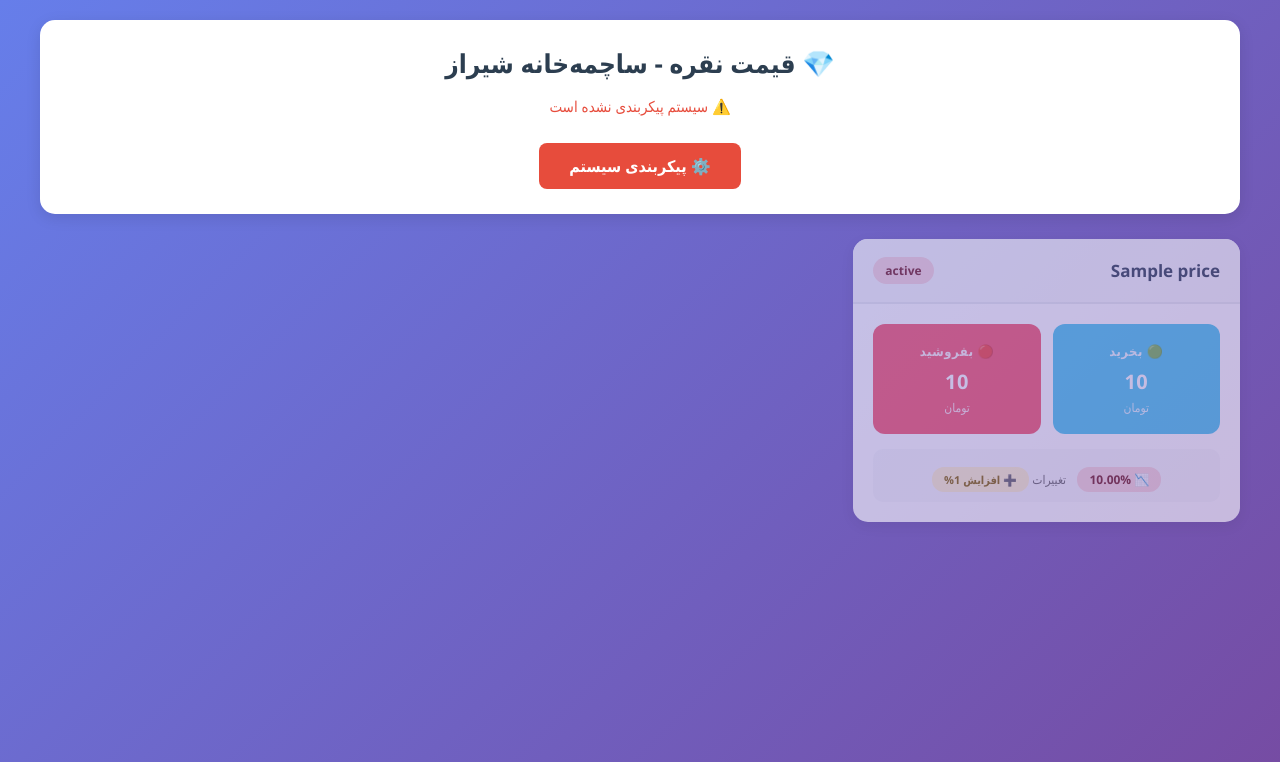
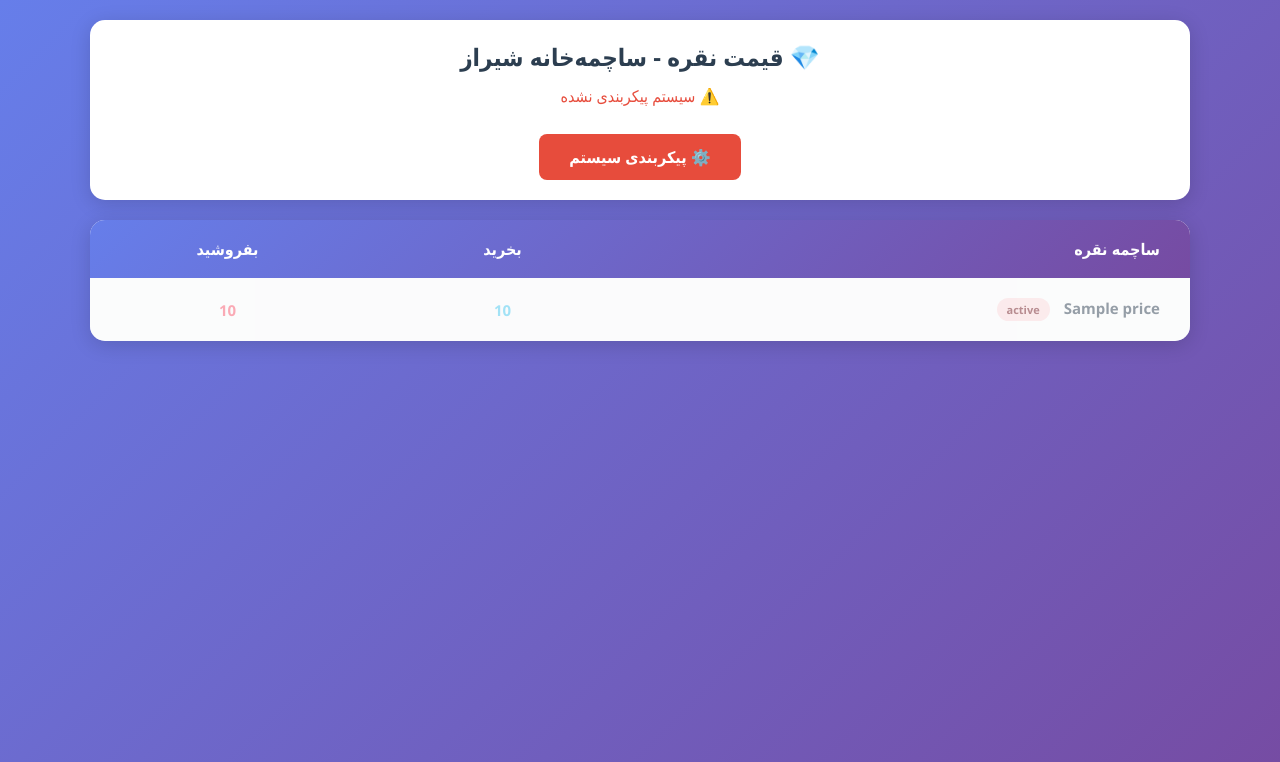
Before and after one commit to engmiladfrs20/shiraz-silver-scraper, a Flask app: template templates/index.html in a window 1280 px wide. Shown: the top 762 px of the page. Run offline with Flask 3, Linux system fonts and the light colour scheme; the template is opened without the code that fills it: most values are stand-ins (such as "Sample title", 1, 10 or a date in 2020).

Commit message:
Update index.html

```diff
--- a/templates/index.html
+++ b/templates/index.html
@@ -19,41 +19,29 @@
         }
 
         .container {
-            max-width: 1200px;
+            max-width: 1100px;
             margin: 0 auto;
         }
 
         .header {
             background: white;
             border-radius: 15px;
-            padding: 25px;
-            margin-bottom: 25px;
-            box-shadow: 0 4px 15px rgba(0,0,0,0.1);
+            padding: 20px;
+            margin-bottom: 20px;
+            box-shadow: 0 4px 20px rgba(0,0,0,0.15);
             text-align: center;
         }
 
         .header h1 {
             color: #2c3e50;
-            font-size: 26px;
-            margin-bottom: 15px;
+            font-size: 24px;
+            margin-bottom: 10px;
         }
 
         .header-info {
-            display: flex;
-            justify-content: center;
-            gap: 20px;
-            flex-wrap: wrap;
-            margin-top: 12px;
+            color: #27ae60;
             font-size: 14px;
-        }
-
-        .info-badge {
-            background: #27ae60;
-            color: white;
-            padding: 6px 14px;
-            border-radius: 20px;
-            font-size: 13px;
-            font-weight: bold;
+            font-weight: 600;
         }
 
         .setup-link {
@@ -64,59 +52,92 @@
             color: white;
             text-decoration: none;
             border-radius: 8px;
-            transition: background 0.3s;
             font-weight: bold;
         }
 
-        .setup-link:hover {
-            background: #c0392b;
-        }
-
-        .prices-grid {
-            display: grid;
-            grid-template-columns: repeat(auto-fill, minmax(350px, 1fr));
-            gap: 20px;
-            margin-bottom: 30px;
-        }
-
-        .price-card {
+        .prices-table-wrapper {
             background: white;
             border-radius: 15px;
             padding: 0;
-            box-shadow: 0 4px 15px rgba(0,0,0,0.1);
+            box-shadow: 0 4px 20px rgba(0,0,0,0.15);
             overflow: hidden;
-            transition: transform 0.3s, box-shadow 0.3s;
         }
 
-        .price-card:hover {
-            transform: translateY(-5px);
-            box-shadow: 0 8px 25px rgba(0,0,0,0.15);
+        .prices-table {
+            width: 100%;
+            border-collapse: collapse;
         }
 
-        .price-card.inactive {
-            opacity: 0.6;
+        .prices-table thead {
+            background: linear-gradient(135deg, #667eea 0%, #764ba2 100%);
         }
 
-        .card-header {
+        .prices-table thead th {
+            padding: 18px 15px;
+            text-align: center;
+            color: white;
+            font-size: 16px;
+            font-weight: 700;
+        }
+
+        .prices-table thead th:first-child {
+            text-align: right;
+            padding-right: 30px;
+        }
+
+        .prices-table tbody tr {
+            border-bottom: 1px solid #ecf0f1;
+            transition: background 0.2s;
+        }
+
+        .prices-table tbody tr:hover {
             background: #f8f9fa;
-            padding: 18px 20px;
-            border-bottom: 2px solid #e9ecef;
-            display: flex;
-            justify-content: space-between;
-            align-items: center;
+        }
+
+        .prices-table tbody tr:last-child {
+            border-bottom: none;
+        }
+
+        .prices-table tbody tr.inactive {
+            opacity: 0.5;
+            background: #f8f9fa;
+        }
+
+        .prices-table tbody td {
+            padding: 20px 15px;
+            text-align: center;
+            font-size: 15px;
         }
 
         .product-name {
-            font-size: 17px;
+            text-align: right !important;
+            padding-right: 30px !important;
+            font-weight: 600;
+            color: #2c3e50;
+            font-size: 16px;
+        }
+
+        .price-cell {
             font-weight: 700;
-            color: #2c3e50;
+            font-size: 18px;
+            direction: ltr;
+        }
+
+        .price-buy {
+            color: #48c6ef;
+        }
+
+        .price-sell {
+            color: #f5576c;
         }
 
         .status-badge {
-            padding: 5px 12px;
-            border-radius: 15px;
-            font-size: 12px;
+            display: inline-block;
+            padding: 4px 10px;
+            border-radius: 12px;
+            font-size: 11px;
             font-weight: bold;
+            margin-right: 10px;
         }
 
         .badge-active {
@@ -127,112 +148,6 @@
         .badge-inactive {
             background: #f8d7da;
             color: #721c24;
-        }
-
-        .card-body {
-            padding: 20px;
-        }
-
-        .price-row {
-            display: grid;
-            grid-template-columns: 1fr 1fr;
-            gap: 12px;
-            margin-bottom: 12px;
-        }
-
-        .price-box {
-            padding: 18px 15px;
-            border-radius: 12px;
-            text-align: center;
-            transition: all 0.3s;
-            cursor: pointer;
-            position: relative;
-        }
-
-        .price-box:hover {
-            transform: scale(1.03);
-        }
-
-        .price-box.buy {
-            background: #48c6ef;
-            color: white;
-        }
-
-        .price-box.sell {
-            background: #f5576c;
-            color: white;
-        }
-
-        .price-box.inactive {
-            background: #95a5a6 !important;
-            opacity: 0.5;
-            cursor: not-allowed;
-        }
-
-        .price-box.inactive:hover {
-            transform: scale(1);
-        }
-
-        .price-label {
-            font-size: 13px;
-            font-weight: 600;
-            opacity: 0.9;
-            margin-bottom: 8px;
-            text-transform: uppercase;
-            letter-spacing: 0.5px;
-        }
-
-        .price-value {
-            font-size: 20px;
-            font-weight: 900;
-            direction: ltr;
-            letter-spacing: 0.5px;
-        }
-
-        .price-unit {
-            font-size: 12px;
-            opacity: 0.85;
-            margin-top: 4px;
-            font-weight: 500;
-        }
-
-        .change-info {
-            margin-top: 15px;
-            padding: 10px;
-            background: #f8f9fa;
-            border-radius: 10px;
-            text-align: center;
-            font-size: 13px;
-        }
-
-        .change-badge {
-            display: inline-block;
-            padding: 4px 12px;
-            border-radius: 12px;
-            font-size: 12px;
-            font-weight: bold;
-            margin-left: 8px;
-        }
-
-        .change-positive {
-            background: #d4edda;
-            color: #155724;
-        }
-
-        .change-negative {
-            background: #f8d7da;
-            color: #721c24;
-        }
-
-        .increase-badge {
-            background: #fff3cd;
-            color: #856404;
-            padding: 5px 12px;
-            border-radius: 12px;
-            font-size: 11px;
-            font-weight: bold;
-            display: inline-block;
-            margin-top: 8px;
         }
 
         .refresh-btn {
@@ -304,67 +215,46 @@
 
             {% if is_configured %}
                 <div class="header-info">
-                    <span class="info-badge">✅ سیستم فعال</span>
-                    {% if increase_percentage != 0 %}
-                        <span class="info-badge">📊 افزایش: {{ increase_percentage }}%</span>
-                    {% endif %}
+                    ✅ سیستم فعال
                     {% if last_update %}
-                        <span style="font-size: 13px; color: #666;">
-                            🕐 آخرین بروزرسانی: {{ last_update }}
-                        </span>
+                        | 🕐 {{ last_update }}
                     {% endif %}
                 </div>
             {% else %}
-                <p style="color: #e74c3c; font-size: 15px; margin: 12px 0;">⚠️ سیستم پیکربندی نشده است</p>
+                <p style="color: #e74c3c; margin: 12px 0;">⚠️ سیستم پیکربندی نشده</p>
                 <a href="/setup" class="setup-link">⚙️ پیکربندی سیستم</a>
             {% endif %}
         </div>
 
         {% if prices %}
-            <div class="prices-grid">
-                {% for price in prices %}
-                    <div class="price-card {% if not price.is_active %}inactive{% endif %}">
-                        <div class="card-header">
-                            <span class="product-name">{{ price.name }}</span>
-                            <span class="status-badge {% if price.is_active %}badge-active{% else %}badge-inactive{% endif %}">
-                                {{ price.status_text }}
-                            </span>
-                        </div>
-
-                        <div class="card-body">
-                            <div class="price-row">
-                                <div class="price-box buy {% if price.buy_status == 0 %}inactive{% endif %}">
-                                    <div class="price-label">🟢 بخرید</div>
-                                    <div class="price-value">{{ "{:,}".format(price.buy_price) }}</div>
-                                    <div class="price-unit">تومان</div>
-                                </div>
-
-                                <div class="price-box sell {% if price.sell_status == 0 %}inactive{% endif %}">
-                                    <div class="price-label">🔴 بفروشید</div>
-                                    <div class="price-value">{{ "{:,}".format(price.sell_price) }}</div>
-                                    <div class="price-unit">تومان</div>
-                                </div>
-                            </div>
-
-                            {% if price.change != 0 or increase_percentage != 0 %}
-                                <div class="change-info">
-                                    {% if price.change != 0 %}
-                                        <span class="change-badge {% if price.change > 0 %}change-positive{% else %}change-negative{% endif %}">
-                                            {% if price.change > 0 %}📈{% else %}📉{% endif %} {{ "%.2f"|format(price.change) }}%
-                                        </span>
-                                        <span style="color: #666; font-size: 12px;">تغییرات</span>
-                                    {% endif %}
-
-                                    {% if increase_percentage != 0 %}
-                                        <div class="increase-badge">
-                                            ➕ افزایش {{ increase_percentage }}%
-                                        </div>
-                                    {% endif %}
-                                </div>
-                            {% endif %}
-                        </div>
-                    </div>
-                {% endfor %}
+            <div class="prices-table-wrapper">
+                <table class="prices-table">
+                    <thead>
+                        <tr>
+                            <th style="width: 50%;">ساچمه نقره</th>
+                            <th style="width: 25%;">بخرید</th>
+                            <th style="width: 25%;">بفروشید</th>
+                        </tr>
+                    </thead>
+                    <tbody>
+                        {% for price in prices[:9] %}
+                            <tr {% if not price.is_active %}class="inactive"{% endif %}>
+                                <td class="product-name">
+                                    {{ price.name }}
+                                    <span class="status-badge {% if price.is_active %}badge-active{% else %}badge-inactive{% endif %}">
+                                        {{ price.status_text }}
+                                    </span>
+                                </td>
+                                <td class="price-cell price-buy">
+                                    {{ "{:,}".format(price.buy_price) }}
+                                </td>
+                                <td class="price-cell price-sell">
+                                    {{ "{:,}".format(price.sell_price) }}
+                                </td>
+                            </tr>
+                        {% endfor %}
+                    </tbody>
+                </table>
             </div>
         {% else %}
             <div class="no-data">
@@ -392,12 +282,11 @@
                 const data = await response.json();
 
                 if (data.success) {
-                    btn.textContent = '✅ موفق';
                     setTimeout(() => {
                         window.location.reload();
                     }, 1000);
                 } else {
-                    alert('خطا در بروزرسانی: ' + data.message);
+                    alert('خطا در بروزرسانی');
                     btn.disabled = false;
                     btn.textContent = '🔄 بروزرسانی';
                 }
```
Also changed, not shown: other parts of templates/index.html (+10 -15 lines).
